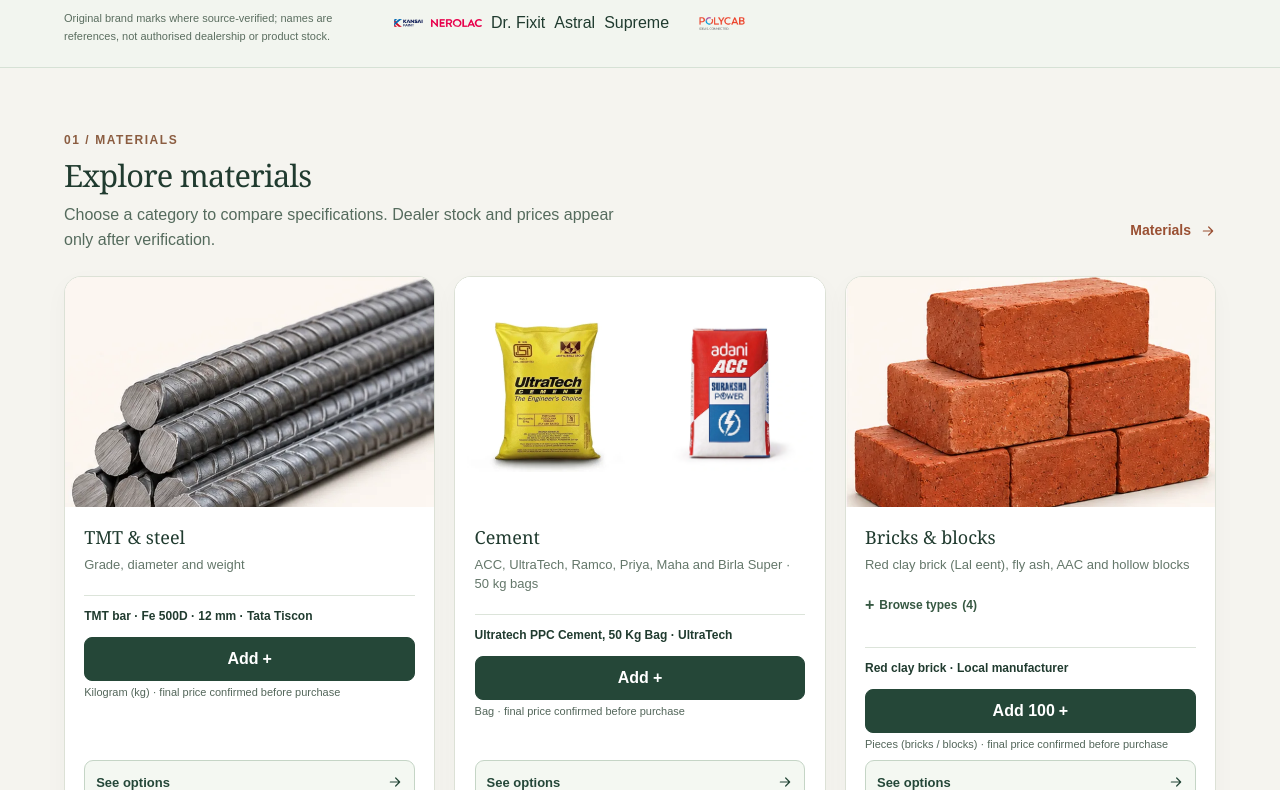
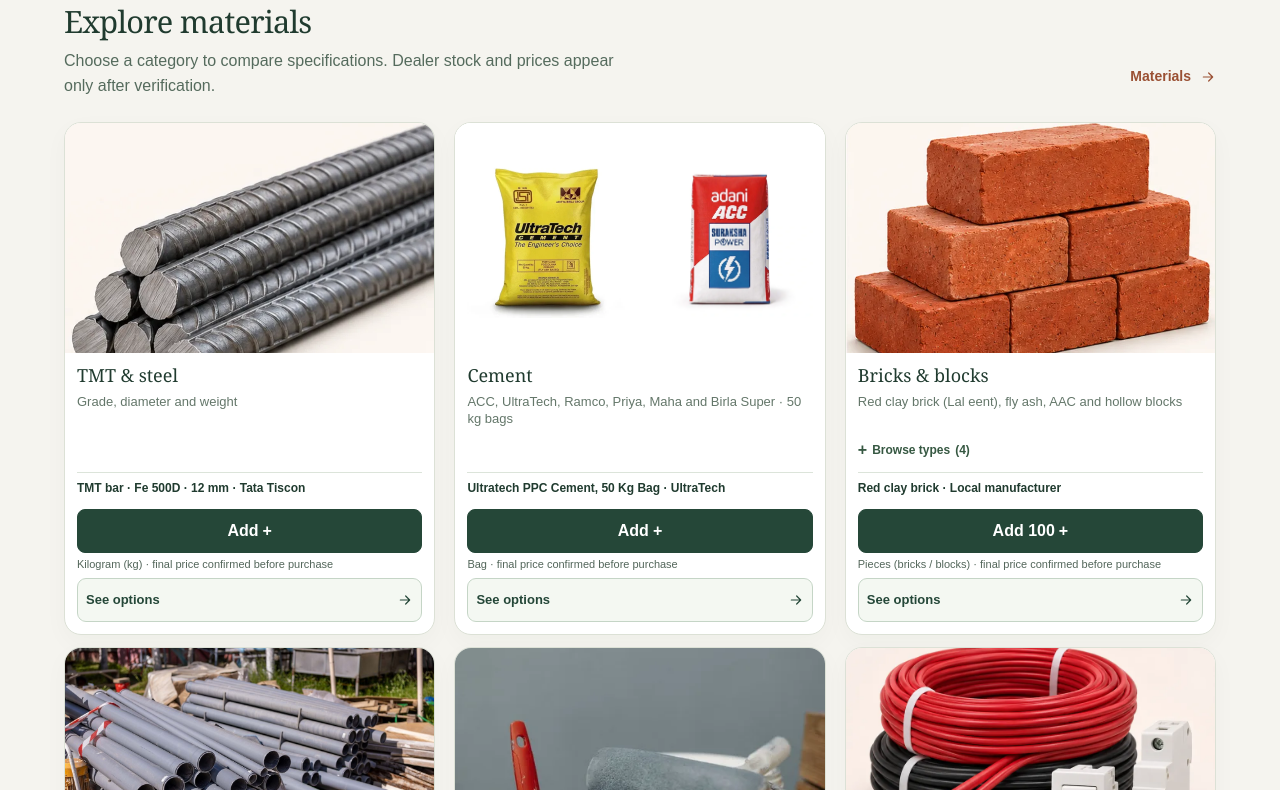
Before and after one commit to Neurolink-X/neerva-build, a Next.js app: page / in a window 1280 px wide. Shown: the part 1770-2560 px from the top of the page. Built offline with nearby package versions, Linux system fonts and the light colour scheme.

Commit message:
Align material action rows using natural subgrid tracks and restore uncropped native comparison aspect

```diff
--- a/src/app/premium-home.css
+++ b/src/app/premium-home.css
@@ -316,8 +316,8 @@
 .nbh .nbh-material-info h3{min-height:0}
 .nbh .nbh-material-info .nbh-material-cta{min-height:44px}
 .nbh .nbh-material-credits{margin-top:0;min-height:36px;padding:0 12px 4px}.nbh .nbh-material-credits summary{min-height:32px;line-height:32px}
-.nbh .nbh-material-card:not(:has(.nbh-material-credits))::after{content:"";display:block;min-height:36px;flex:none}
-@media(max-width:350px){.nbh .nbh-material-card:not(:has(.nbh-material-credits))::after{display:none}.nbh .nbh-material-credits{min-height:0}}
+
+@media(max-width:350px){.nbh .nbh-material-credits{min-height:0}}
 
 .nbh-project-discovery{display:flex;align-items:center;justify-content:space-between;gap:18px;background:#e8eee4;border:1px solid #d4e0d1;border-radius:16px;margin:12px auto;padding:clamp(18px,3vw,32px);max-width:min( calc(100% - 32px), 1400px)}.nbh-project-discovery h2{margin:5px 0 8px}.nbh-project-discovery p:not(.nbh-eyebrow){font-size:14px;line-height:1.55;color:#53665a;margin:0}.nbh-project-discovery .button{flex:none;display:inline-flex;align-items:center;gap:8px;max-width:100%}.nbh-project-discovery svg{width:16px;height:16px}@media(max-width:680px){.nbh-project-discovery{flex-direction:column;align-items:stretch}.nbh-project-discovery .button{justify-content:center}}
 
@@ -418,5 +418,36 @@
 @media(max-width:350px){.nbh-category-grid{grid-template-columns:minmax(0,1fr)}.nbh-category-cart .nb-shop-stepper{grid-template-columns:44px minmax(0,1fr) 44px}}
 
 /* Balanced comparison framing and consistent category-card actions. */
-.nbh .nbh-compare-frame{width:100%;aspect-ratio:16/10;max-height:420px;background:#e6ebe3}.nbh .nbh-compare-frame img{object-fit:cover;object-position:center}.nbh .nbh-category-cart{margin-top:12px;padding-top:12px}.nbh .nbh-material-info{gap:8px}.nbh .nbh-material-info>p{flex:0}.nbh .nbh-material-info .nbh-material-cta{margin-top:auto;min-height:44px}.nbh .nbh-category-cart .nb-shop-add{min-height:44px;line-height:1.25;text-align:center;overflow-wrap:anywhere}.nbh .nbh-category-cart .nb-shop-stepper{grid-template-columns:minmax(32px,1fr) minmax(0,1.3fr) minmax(32px,1fr)}
-@media(max-width:760px){.nbh .nbh-compare-frame{aspect-ratio:4/3;max-height:340px}.nbh .nbh-material-card{min-width:0}.nbh .nbh-material-info{padding:12px 10px}.nbh .nbh-category-cart-product{font-size:12px}.nbh .nbh-category-cart .nb-shop-add{font-size:13px}}
+.nbh .nbh-compare-frame{width:100%;aspect-ratio:3/1;max-height:none;background:#e6ebe3}.nbh .nbh-compare-frame img{object-fit:contain;object-position:center}.nbh .nbh-category-cart{margin-top:12px;padding-top:12px}.nbh .nbh-material-info{gap:8px}.nbh .nbh-material-info>p{flex:0}.nbh .nbh-material-info .nbh-material-cta{margin-top:auto;min-height:44px}.nbh .nbh-category-cart .nb-shop-add{min-height:44px;line-height:1.25;text-align:center;overflow-wrap:anywhere}.nbh .nbh-category-cart .nb-shop-stepper{grid-template-columns:minmax(32px,1fr) minmax(0,1.3fr) minmax(32px,1fr)}
+@media(max-width:760px){.nbh .nbh-material-card{min-width:0}.nbh .nbh-material-info{padding:12px 10px}.nbh .nbh-category-cart-product{font-size:12px}.nbh .nbh-category-cart .nb-shop-add{font-size:13px}}
+
+/* Compact material card rows share their natural content heights; no fixed empty filler. */
+.nbh .nbh-category-grid{align-items:start;row-gap:12px}
+.nbh .nbh-material-card{height:auto;align-self:start;gap:0}
+.nbh .nbh-material-info{flex:none;display:grid;gap:6px;padding:12px}
+.nbh .nbh-material-info>p{margin:0;line-height:1.35}
+.nbh .nbh-material-options{margin:0}
+.nbh .nbh-material-options summary{min-height:32px}
+.nbh .nbh-category-cart{margin:0;padding:7px 0 0;gap:5px}
+.nbh .nbh-category-cart-product{line-height:1.35}
+.nbh .nbh-material-info .nbh-material-cta{margin:0;padding:6px 8px;min-height:44px}
+.nbh .nbh-material-credits{min-height:0;padding:0 12px 5px}
+.nbh .nbh-material-credits summary{min-height:26px;line-height:26px}
+.nbh .nbh-material-card:hover{transform:none}
+.nbh .nbh-compare-frame>span{width:0;transform:translateX(-1px);border-left:2px solid white}
+.nbh .nbh-compare-frame>span::after{content:"↔";position:absolute;left:0;top:50%;transform:translate(-50%,-50%);width:34px;height:34px;display:grid;place-items:center;border:2px solid white;border-radius:50%;background:#254738;color:white;text-shadow:none}
+@supports(grid-template-rows:subgrid){
+ .nbh .nbh-category-grid{align-items:stretch;row-gap:0}
+ .nbh .nbh-material-card{display:grid;grid-template-rows:subgrid;grid-row:span 8;row-gap:0;margin-bottom:12px;align-self:stretch}
+ .nbh .nbh-material-image{grid-row:1}
+ .nbh .nbh-material-info{display:grid;grid-template-rows:subgrid;grid-row:2/span 6;row-gap:6px}
+ .nbh .nbh-material-info h3{grid-row:1}
+ .nbh .nbh-material-info>p{grid-row:2}
+ .nbh .nbh-material-options{grid-row:3}
+ .nbh .nbh-category-cart{display:grid;grid-template-rows:subgrid;grid-row:4/span 2;row-gap:5px}
+ .nbh .nbh-category-cart-product{grid-row:1}
+ .nbh .nbh-category-cart> :not(.nbh-category-cart-product){grid-row:2;align-self:start}
+ .nbh .nbh-material-info .nbh-material-cta{grid-row:6;align-self:start}
+ .nbh .nbh-material-credits{grid-row:8}
+}
+@media(max-width:760px){.nbh .nbh-material-info{padding:9px;gap:5px}.nbh .nbh-category-cart{padding-top:6px}.nbh .nbh-material-options summary{min-height:32px}.nbh .nbh-material-info .nbh-material-cta{padding-inline:7px}.nbh .nbh-category-cart .nb-shop-add{min-height:44px}.nbh .nbh-category-cart small{font-size:11px;line-height:1.3}}
```
